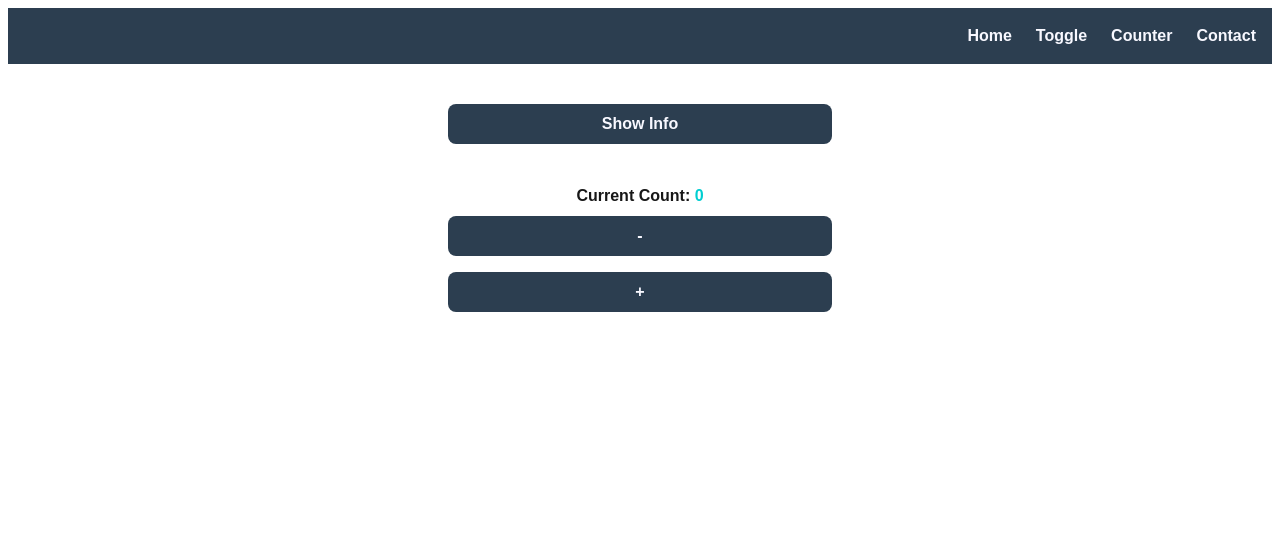
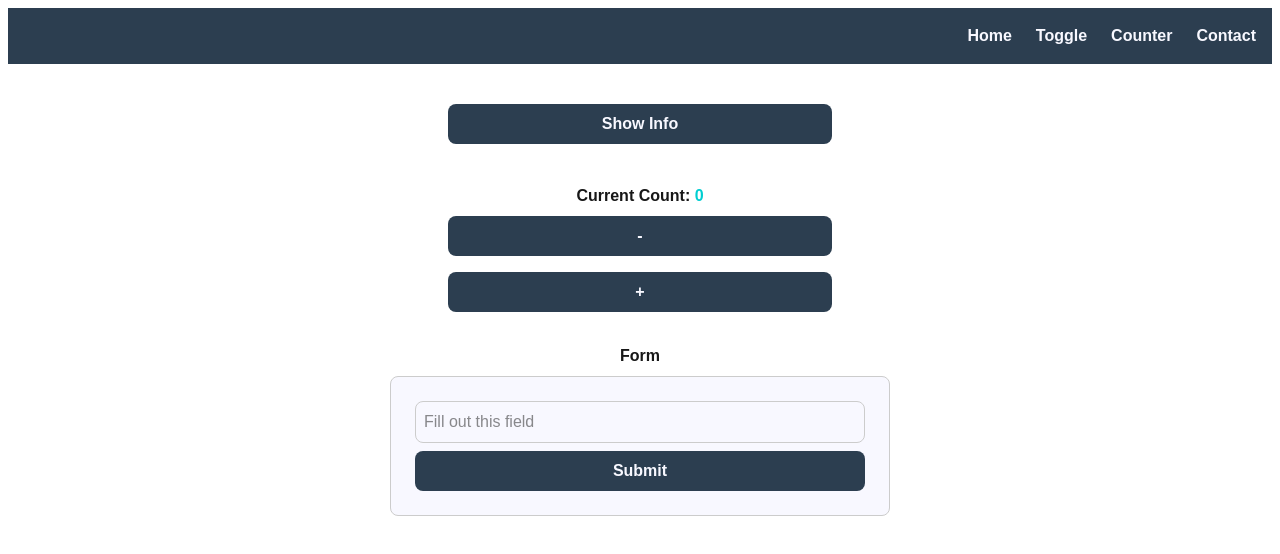
Before and after one commit to Beyzay/react-components, a Next.js app: page / in a window 1280 px wide. Shown: the top 554 px of the page. Built offline with nearby package versions, Linux system fonts and the light colour scheme.

Commit message:
Add Contact component

```diff
--- /dev/null
+++ b/components/Contact.tsx
@@ -0,0 +1,70 @@
+import { useState } from "react";
+import styles from "../styles/Contact.module.css";
+
+export default function Contact() {
+
+    // Initialize the "input" state to ""
+    const [input, setInput] = useState("");
+
+    // Initialize the "isSubmitted" state to false
+    const [isSubmitted, setIsSubmitted] = useState(false);
+
+    // Initialize the "submissionMessage" state to ""
+    const [submissionMessage, setSubmissionMessage] = useState("");
+
+    // Define an event handler function
+    const handleSubmit = (e: React.FormEvent) => {
+
+        // Prevent default behavior (form submission)
+        e.preventDefault();
+
+        // Validate input
+        // If the trimmed input is empty, update the "submissionMessage" state with an error message
+        // If the trimmed input is not empty; clear input, update the "isSubmitted" state to true and update the "submissionMessage" state with an success message
+        if (input.trim() === "") {
+            setSubmissionMessage("Error: Please fill out the form!");
+        } else {
+            setInput("");
+            setIsSubmitted(true);
+            setSubmissionMessage("Success: Form submitted!");
+        }
+    };
+
+    return (
+        <div>
+            <div className={styles.flexContainer}>
+
+                <h2 className={styles.h2}>Form</h2>
+
+                {/* Use the "isSubmitted" state to toggle the visibility of the form element */}
+                {!isSubmitted && (
+
+                    // Attach onSubmit handler to the form element
+                    // to update the "submissionMessage" state for preventing default form behavior and updating the submission message
+                    <form className={styles.formContainer} onSubmit={handleSubmit}>
+
+                        {/* Attach onChange handler to the input element */}
+                        <input
+                            className={styles.input}
+                            type="text"
+                            value={input}
+                            onChange={(e) => setInput(e.target.value)}
+                            placeholder="Fill out this field"
+                        />
+
+                        <button className={styles.button} type="submit">Submit</button>
+                    </form>
+                )}
+
+                {/* Display success or error message if set*/}
+                {submissionMessage &&
+                    <p className={styles.submissionMessage}>
+                        {submissionMessage}
+                    </p>
+                }
+
+            </div>
+        </div>
+    );
+
+}
--- a/pages/index.tsx
+++ b/pages/index.tsx
@@ -2,6 +2,7 @@ import React from "react";
 import NavBar from "../components/NavBar";
 import Toggle from "../components/Toggle";
 import Counter from "../components/Counter";
+import Contact from "../components/Contact";
 
 export default function Home() {
   // Initialize Variables for props
@@ -23,6 +24,12 @@ export default function Home() {
       <Counter title={titleVar}/>
       <br/>
 
+      {/* Contact Component */}
+      <div id="contact">
+        <Contact />
+      </div>
+      <br/>
+
     </div>
   )
 }
--- /dev/null
+++ b/styles/Contact.module.css
@@ -0,0 +1,61 @@
+.flexContainer {
+    display:flex;
+    flex-direction: column;
+    gap: 0.5rem;
+    align-items: center;
+    justify-content: center;
+}
+
+.h2 {
+    font-weight: bold;
+}
+
+.formContainer{
+    display: flex;
+    flex-direction: column;
+    width: 100%;
+    max-width: 500px;
+    padding: 1.5rem;
+    border: 1px solid #ccc;
+    border-radius: 0.5rem;
+    background-color: #f8f8ff;
+}
+
+.input {
+    box-sizing: border-box;
+    width: 100%;
+    margin-bottom: 0.5rem;
+    padding: 0.5rem;
+    border: 0.0625rem solid #ccc;
+    border-radius: 0.5rem;
+}
+
+.submissionMessage {
+    color: #00ced1;
+}
+
+.button {
+    display: flex;
+    align-items: center;
+    justify-content: center;
+    box-sizing: border-box;
+    width: 100%;
+    height: 2.5rem;
+    font-size: 1rem;
+    font-weight: bold;
+    border-radius: 0.5rem;
+    border: none;
+    background-color: #2c3e50;
+    color: #f8f8ff;
+    cursor: pointer;
+}
+
+.button:hover {
+    background-color: #00ced1;
+    color: #2c3e50;
+}
+
+.button:active {
+    color: #2c3e50;
+    color: #f8f8ff;
+}
```
